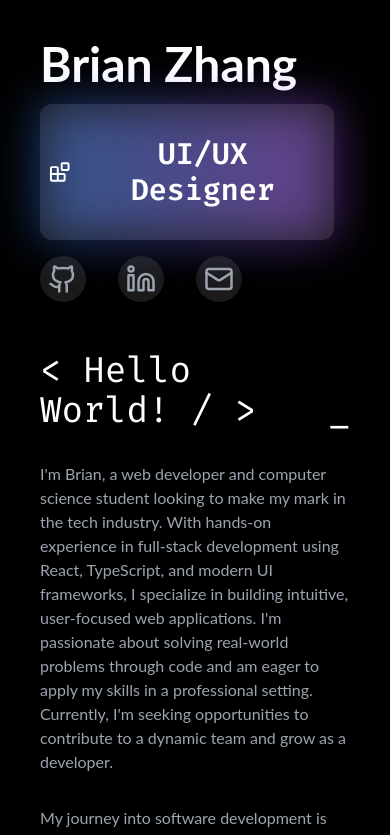
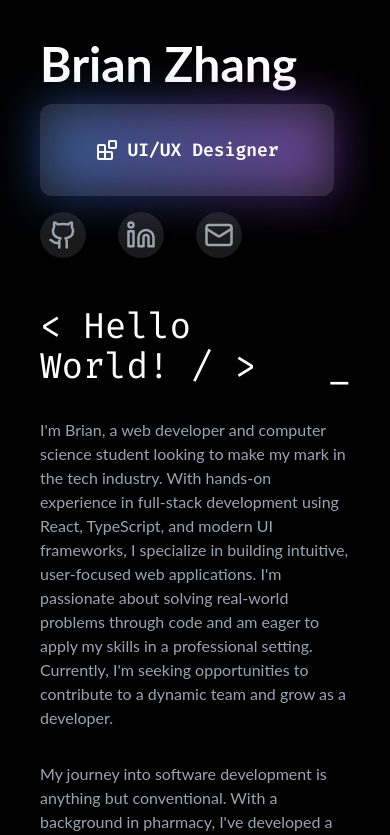
Before and after one commit to bzhang98/portfolio-site, a React (Vite) app: page / in a window 390 px wide. Shown: the top 835 px of the page. Built offline with nearby package versions, Linux system fonts and the light colour scheme.

Commit message:
Refactor TextCycle component to use windowWidth instead of width for responsive text sizing

```diff
--- a/src/components/text-cycle.tsx
+++ b/src/components/text-cycle.tsx
@@ -38,7 +38,7 @@ const text = [
 export default function TextCycle() {
   const [index, setIndex] = useState(0);
   const [isVisible, setIsVisible] = useState(true);
-  const { width } = useWindowDimensions();
+  const { windowWidth } = useWindowDimensions();
 
   useEffect(() => {
     const timer = setTimeout(() => {
@@ -64,9 +64,9 @@ export default function TextCycle() {
             exit={{ opacity: 0, y: -40 }}
             transition={{ duration: 0.5 }}
             className={`${
-              width < 700
+              windowWidth < 700
                 ? "text-lg"
-                : width < 500
+                : windowWidth < 500
                 ? "text-md"
                 : "text-3xl"
             } font-semibold font-fira flex items-center justify-center gap-2 select-none`}
```
